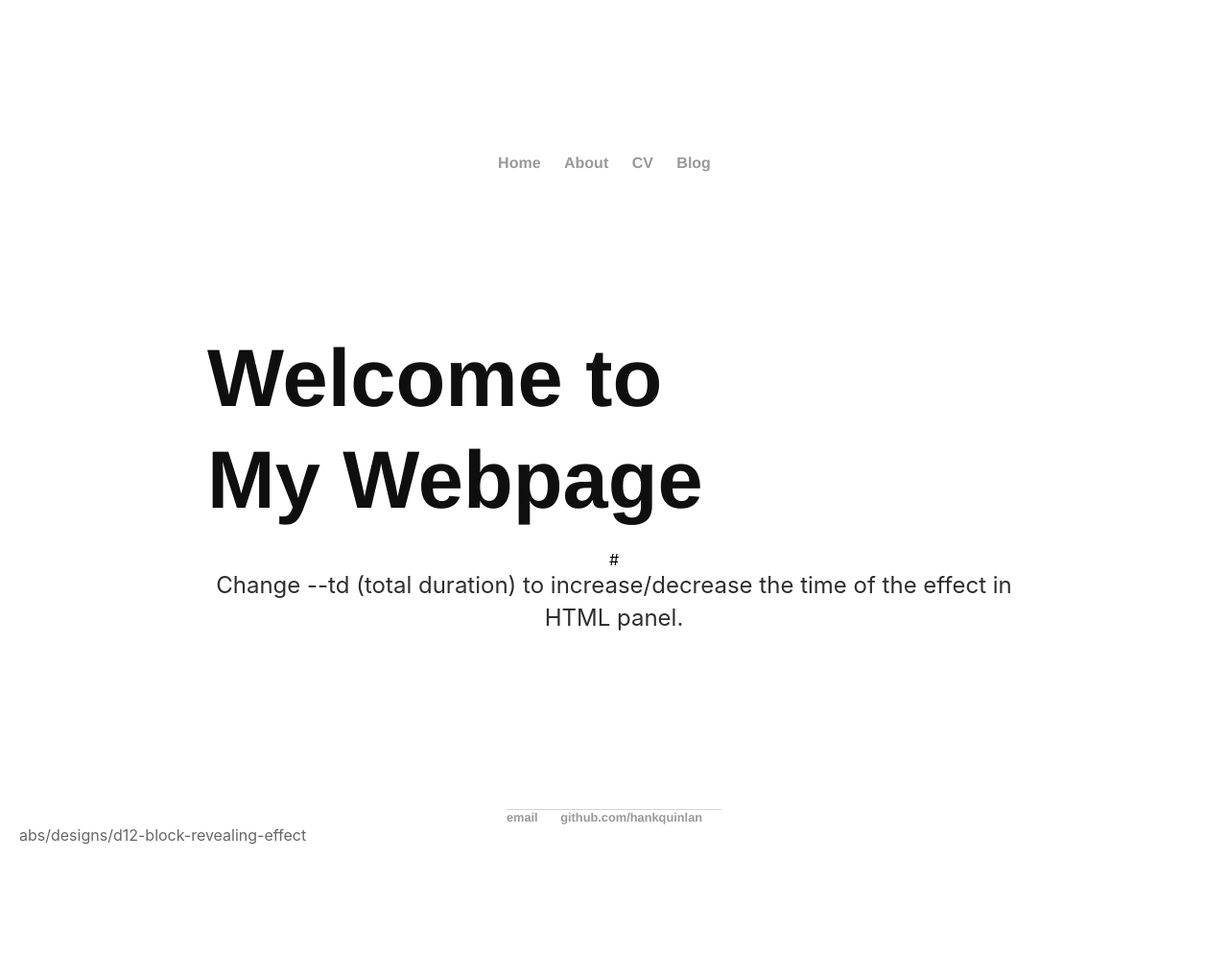
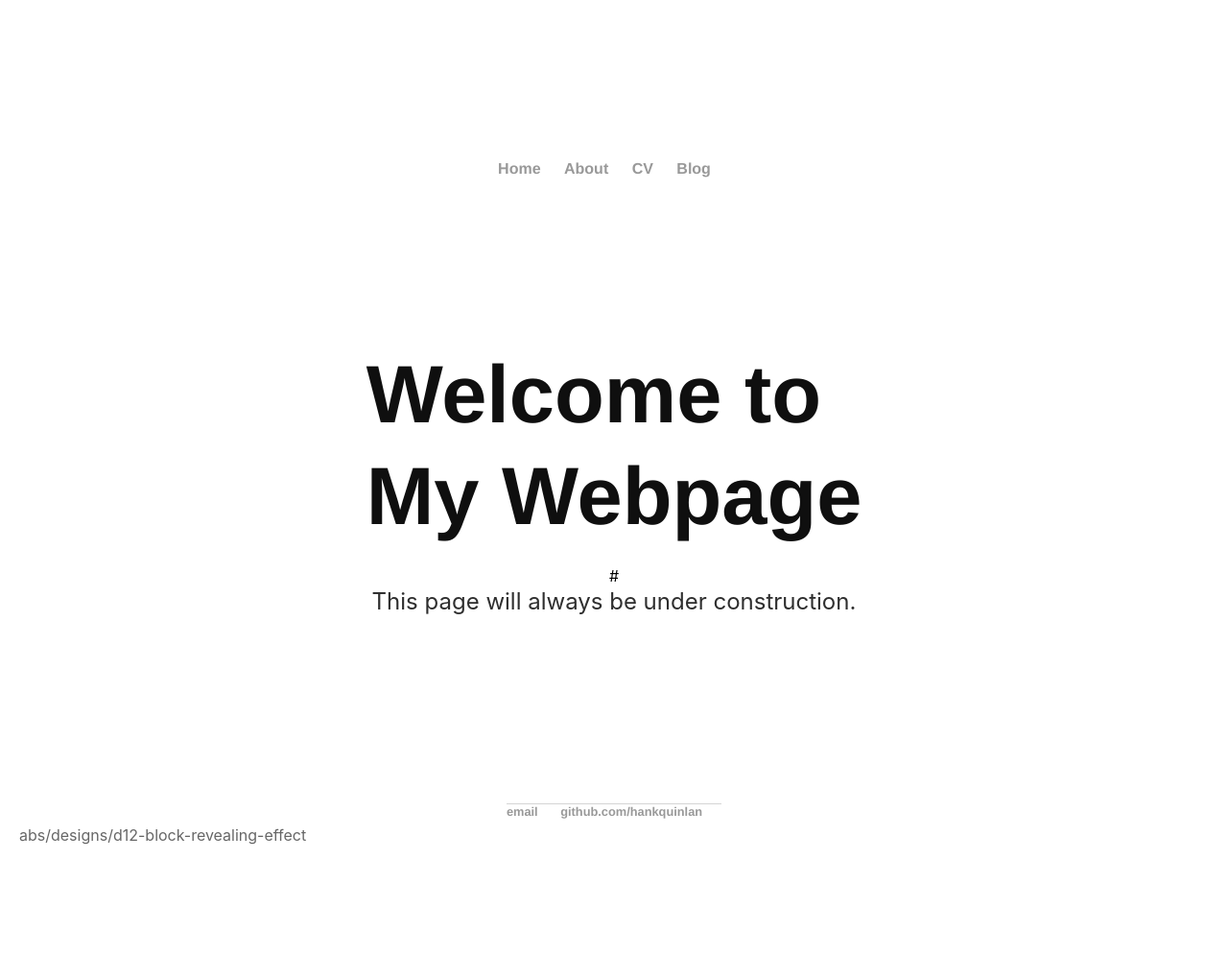
Before and after one commit to an15ms157/abhishek.github.io, a Jekyll site: the page built from index.html, in a window 1280 px wide. Shown: the whole page at 96% size. Built offline with Jekyll 4.4.1, drawn with Linux system fonts in a browser that asks for light colours.

Commit message:
Update index.html

```diff
--- a/index.html
+++ b/index.html
@@ -10,7 +10,7 @@ title: About
 </h1>
 <!-- THIS IS HOW YOU CAN COMMENT OUT IN HTML-->
 <div class="info">
-  #<p>Change --td (total duration) to increase/decrease the time of the effect in HTML panel.</p>
+  #<p> This page will always be under construction. </p>
 </div>
 
 
```
